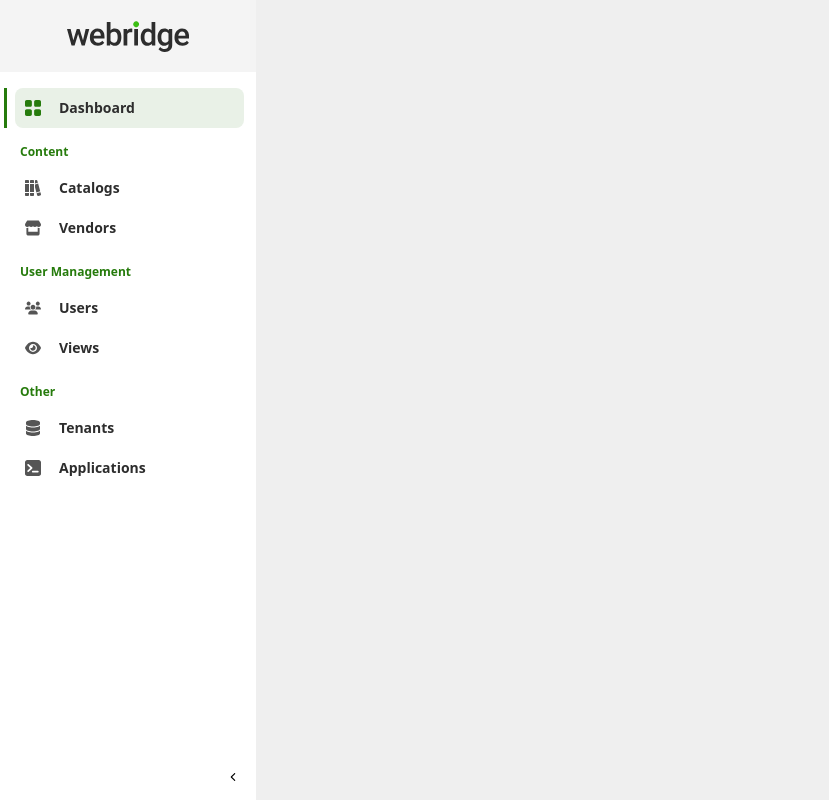
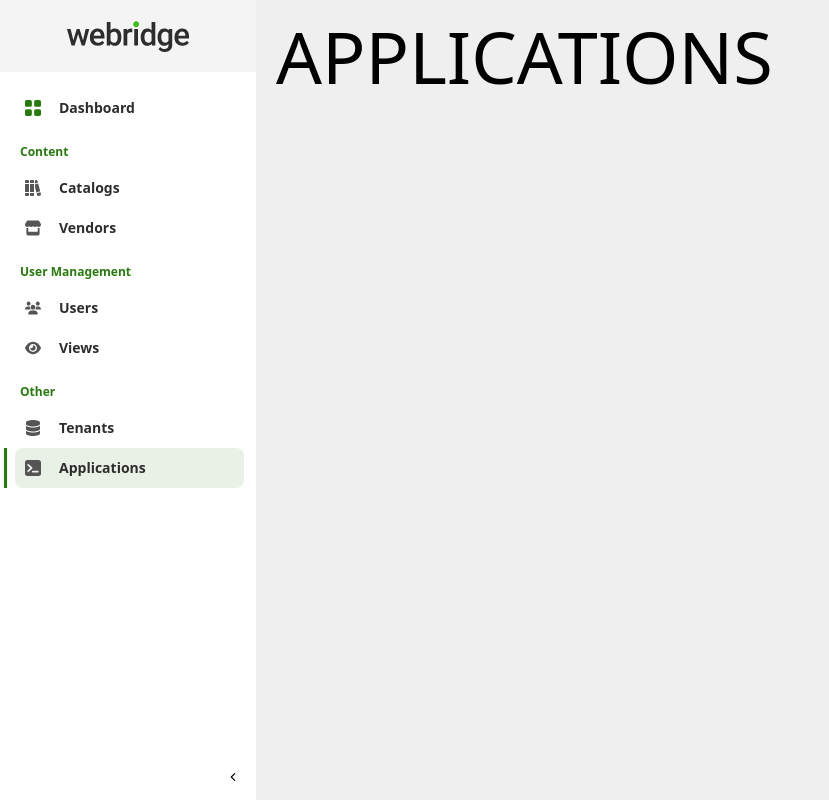
Before and after one commit to swaroopsm/webridge-code-challenge, a React (Vite) app: page /applications in a window 1280 px wide. Shown: the whole page, without its empty margins (0-829 px from the left). Built offline with nearby package versions, Linux system fonts and the light colour scheme.

Commit message:
Add react-router

```diff
--- a/package.json
+++ b/package.json
@@ -12,7 +12,8 @@
   "dependencies": {
     "classnames": "^2.3.2",
     "react": "^18.2.0",
-    "react-dom": "^18.2.0"
+    "react-dom": "^18.2.0",
+    "react-router-dom": "^6.14.1"
   },
   "devDependencies": {
     "@types/react": "^18.0.37",
--- a/src/App.tsx
+++ b/src/App.tsx
@@ -1,18 +1,28 @@
-import { useState } from 'react';
+import { createBrowserRouter, RouterProvider } from 'react-router-dom';
 
-import { Sidebar } from 'components/Sidebar';
-import { SidebarProvider } from 'components/SidebarProvider';
+import { RootPage as Root } from 'routes/Root';
+import { Fallback } from 'routes/Fallback';
+
+const router = createBrowserRouter([
+  {
+    path: '',
+    element: <Root />,
+    children: [
+      {
+        path: '/',
+        element: <Fallback />,
+      },
+      {
+        path: ':page',
+        element: <Fallback />,
+      },
+    ],
+    // errorElement: <ErrorPage />,
+  },
+]);
 
 function App() {
-  const [count, setCount] = useState(0);
-
-  return (
-    <>
-      <SidebarProvider>
-        <Sidebar />
-      </SidebarProvider>
-    </>
-  );
+  return <RouterProvider router={router} />;
 }
 
 export default App;
--- a/src/components/Sidebar/Sidebar.tsx
+++ b/src/components/Sidebar/Sidebar.tsx
@@ -1,5 +1,6 @@
 import React from 'react';
 import cx from 'classnames';
+import { Link } from 'react-router-dom';
 
 import { ReactComponent as LogoSmall } from 'assets/logo-small.svg';
 import { ReactComponent as Logo } from 'assets/logo.svg';
@@ -13,12 +14,12 @@ import { ReactComponent as IconApplications } from 'assets/icons/applications.sv
 import { ReactComponent as IconChevron } from 'assets/icons/chevron.svg';
 
 import { useSidebar } from 'components/SidebarProvider';
+import { RoutePath } from 'routes/types';
 
 import { SidebarSection } from './SidebarSection';
 
 export function Sidebar() {
   const { expanded, toggleSidebar } = useSidebar();
-  console.log({ expanded });
 
   return (
     <aside
@@ -38,6 +39,7 @@ export function Sidebar() {
             {
               icon: IconDashboard,
               label: 'Dashboard',
+              href: RoutePath.Dashboard,
               active: true,
             },
           ]}
@@ -49,10 +51,12 @@ export function Sidebar() {
             {
               icon: IconCatalogs,
               label: 'Catalogs',
+              href: RoutePath.Catalogs,
             },
             {
               icon: IconVendors,
               label: 'Vendors',
+              href: RoutePath.Vendors,
             },
           ]}
         />
@@ -63,10 +67,12 @@ export function Sidebar() {
             {
               icon: IconUsers,
               label: 'Users',
+              href: RoutePath.Users,
             },
             {
               icon: IconViews,
               label: 'Views',
+              href: RoutePath.Views,
             },
           ]}
         />
@@ -77,10 +83,12 @@ export function Sidebar() {
             {
               icon: IconTenants,
               label: 'Tenants',
+              href: RoutePath.Tenants,
             },
             {
               icon: IconApplications,
               label: 'Applications',
+              href: RoutePath.Applications,
             },
           ]}
         />
@@ -90,7 +98,7 @@ export function Sidebar() {
         <button
           aria-label={expanded ? 'Collape sidebar' : 'Expand sidebar'}
           onClick={toggleSidebar}
-          className="p-4 hidden md:flex justify-end w-full"
+          className="p-4 hidden md:flex justify-end w-full hover:bg-light-surface-hovered"
         >
           <IconChevron className={cx(!expanded && 'rotate-180')} />
         </button>
--- a/src/components/Sidebar/SidebarItem.tsx
+++ b/src/components/Sidebar/SidebarItem.tsx
@@ -1,30 +1,34 @@
 import React from 'react';
 import cx from 'classnames';
+import { NavLink } from 'react-router-dom';
 
 import { useSidebar } from 'components/SidebarProvider';
 
 interface Props {
   icon: React.FunctionComponent<React.ComponentProps<'svg'>>;
   label: string;
+  href: string;
   active?: boolean;
 }
 
-export function SidebarItem({ icon: Icon, label, active }: Props) {
+export function SidebarItem({ icon: Icon, label, active, href }: Props) {
   const { expanded } = useSidebar();
 
   return (
+    <NavLink to={href}>
+      {({ isActive }) => (
         <div
           className={cx(
             'px-2 border-l-[3px] border-solid',
-        active ? 'border-light-interactive-primary' : 'border-transparent'
+            isActive ? 'border-light-interactive-primary' : 'border-transparent'
           )}
         >
-      <a
+          <div
             className={cx(
               'flex gap-4 items-center px-2 py-[10px] rounded-lg cursor-pointer hover:bg-light-surface-hovered',
               {
                 'bg-light-surface-selection-primary border-l-light-interactive-primary hover:bg-light-surface-selection-primary-hovered':
-              active,
+                  isActive,
               }
             )}
           >
@@ -41,7 +45,9 @@ export function SidebarItem({ icon: Icon, label, active }: Props) {
             >
               {label}
             </span>
-      </a>
           </div>
+        </div>
+      )}
+    </NavLink>
   );
 }
--- /dev/null
+++ b/src/routes/Fallback.tsx
@@ -0,0 +1,12 @@
+import React from 'react';
+import { useParams } from 'react-router-dom';
+
+export function Fallback() {
+  const { page } = useParams<{ page: string }>();
+  const heading = page || 'Dashboard';
+  console.log({ page });
+
+  return (
+    <h1 className="uppercase text-2xl sm:text-5xl lg:text-7xl">{heading}</h1>
+  );
+}
--- /dev/null
+++ b/src/routes/Root.tsx
@@ -0,0 +1,19 @@
+import React from 'react';
+import { Outlet } from 'react-router-dom';
+
+import { Sidebar } from 'components/Sidebar';
+import { SidebarProvider } from 'components/SidebarProvider';
+
+export function RootPage() {
+  return (
+    <div className="flex">
+      <SidebarProvider>
+        <Sidebar />
+      </SidebarProvider>
+
+      <main className="p-5">
+        <Outlet />
+      </main>
+    </div>
+  );
+}
--- /dev/null
+++ b/src/routes/types.ts
@@ -0,0 +1,12 @@
+export enum RoutePath {
+  Dashboard = '',
+
+  Catalogs = '/catalogs',
+  Vendors = '/vendors',
+
+  Users = '/users',
+  Views = '/views',
+
+  Tenants = '/tenants',
+  Applications = '/applications',
+}
--- a/vite.config.ts
+++ b/vite.config.ts
@@ -8,6 +8,7 @@ export default defineConfig({
     alias: {
       components: '/src/components',
       assets: '/src/assets',
+      routes: '/src/routes',
     },
   },
   plugins: [react(), svgr()],
```
Also changed, not shown: 1 other file (tests, documents, lock files or other folders). Lines whose indentation alone changed are shown as unchanged.
